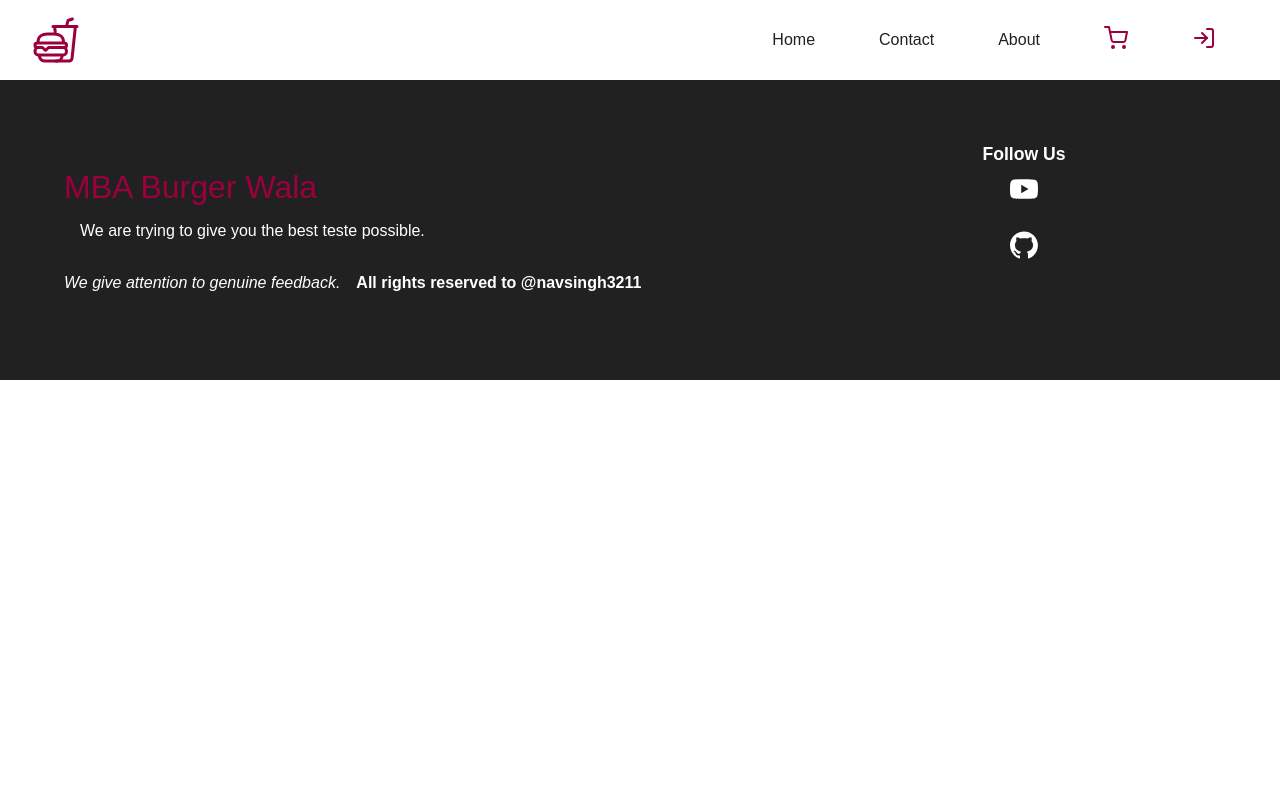
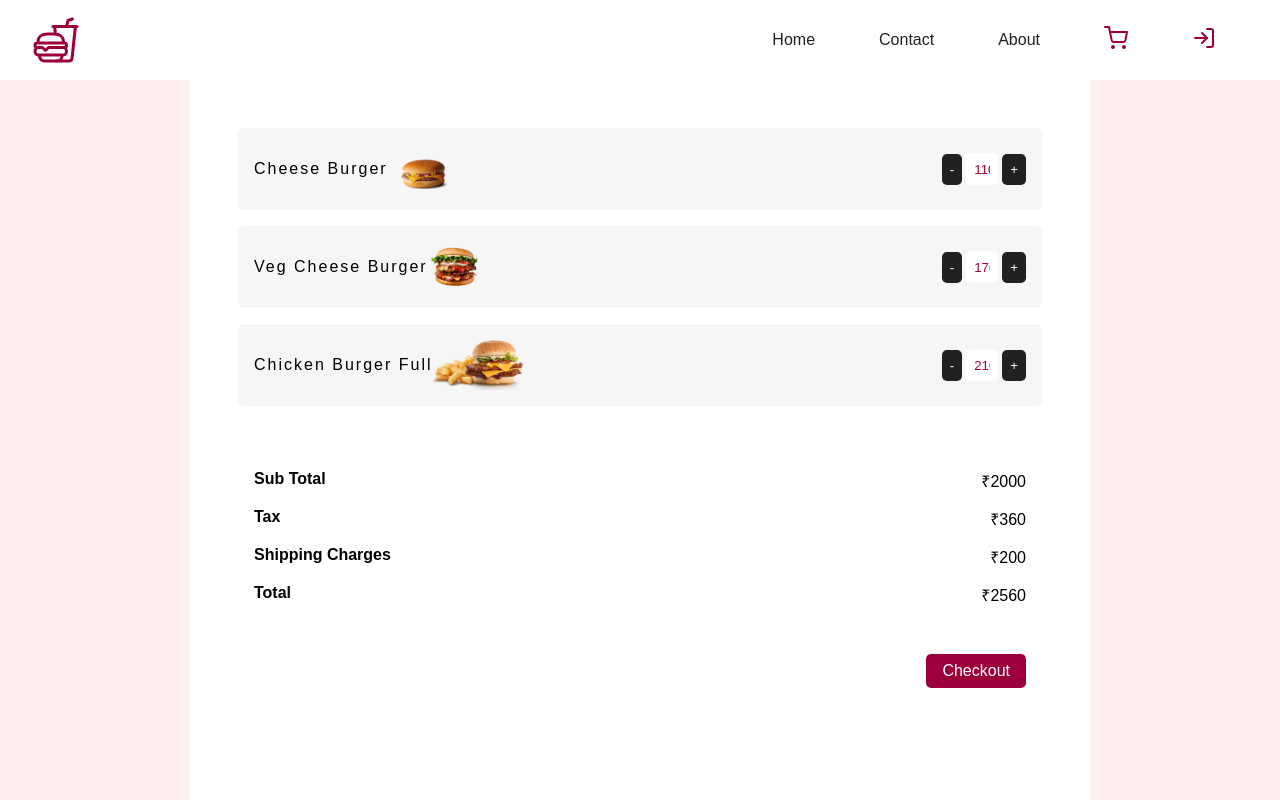
Before and after one commit to navsingh3211/MBABURGERWALA, a React (Create React App) app in the folder frontend/: page /cart in a window 1280 px wide. Shown: the top 800 px of the page. Built offline with nearby package versions, Linux system fonts and the light colour scheme.

Commit message:
cart design

```diff
--- a/frontend/src/App.js
+++ b/frontend/src/App.js
@@ -3,6 +3,7 @@ import Home from "./components/home/Home";
 import Header from "./components/layout/Header";
 import Footer from "./components/layout/Footer";
 import Contact from "./components/contact/Contact";
+import Cart from "./components/cart/Cart";
 
 
 import "./styles/app.scss";
@@ -12,6 +13,8 @@ import "./styles/founder.scss";
 import "./styles/menu.scss";
 import "./styles/footer.scss";
 import "./styles/contact.scss";
+import "./styles/cart.scss";
+
 
 
 
@@ -23,6 +26,7 @@ function App() {
       <Routes>
         <Route path="/" element={<Home />}></Route>
         <Route path="/contact" element={<Contact />}></Route>
+        <Route path="/cart" element={<Cart />}></Route>
       </Routes>
 
       <Footer />
--- /dev/null
+++ b/frontend/src/components/cart/Cart.jsx
@@ -0,0 +1,80 @@
+import React from "react";
+import burger1 from "../../assets/burger1.png";
+import burger2 from "../../assets/burger2.png";
+import burger3 from "../../assets/burger3.png";
+import { Link } from "react-router-dom";
+
+// import { motion } from "framer-motion";
+// import me from "../../assets/founder.jpg";
+
+const CartItem = ({ value, title, img, increment, decrement }) => (
+  <div className="cartItem">
+    <div>
+      <h4>{title}</h4>
+      <img src={img} alt="Item" />
+    </div>
+
+    <div>
+      <button onClick={decrement}>-</button>
+      <input type="number" readOnly value={value} />
+      <button onClick={increment}>+</button>
+    </div>
+  </div>
+);
+const Cart = () => {
+  const increment = (item) => {};
+  const decrement = (item) => {};
+
+  return (
+    <section className="cart">
+      <main>
+        <CartItem
+          title={"Cheese Burger"}
+          img={burger1}
+          value={110}
+          increment={() => increment(1)}
+          decrement={() => decrement(1)}
+        />
+        <CartItem
+          title={"Veg Cheese Burger"}
+          img={burger2}
+          value={170}
+          increment={() => increment(2)}
+          decrement={() => decrement(2)}
+        />
+        <CartItem
+          title={"Chicken Burger Full"}
+          img={burger3}
+          value={210}
+          increment={() => increment(3)}
+          decrement={() => decrement(3)}
+        />
+        <article>
+          <div>
+            <h4>Sub Total</h4>
+            <p>₹{2000}</p>
+          </div>
+
+          <div>
+            <h4>Tax</h4>
+            <p>₹{2000 * 0.18}</p>
+          </div>
+
+          <div>
+            <h4>Shipping Charges</h4>
+            <p>₹{200}</p>
+          </div>
+
+          <div>
+            <h4>Total</h4>
+            <p>₹{2000 + 2000 * 0.18 + 200}</p>
+          </div>
+
+          <Link to="/shipping">Checkout</Link>
+        </article>
+      </main>
+    </section>
+  );
+};
+
+export default Cart;
--- a/frontend/src/components/home/MenuCard.jsx
+++ b/frontend/src/components/home/MenuCard.jsx
@@ -1,6 +1,5 @@
 import React from "react";
 import { motion } from "framer-motion";
-// import me from "../../assets/founder.jpg";
 
 const MenuCard = ({ itemNum, burgerSrc, price, title, handler, delay = 0}) => {
   return (
--- /dev/null
+++ b/frontend/src/styles/cart.scss
@@ -0,0 +1,94 @@
+@import "colors";
+
+.cart {
+    background-color: $pink;
+    width: 100%;
+    height: 100vh;
+
+    >main {
+        height: 100%;
+        background-color: white;
+        max-width: 900px;
+        margin: auto;
+        padding: 2rem;
+
+        >article {
+            padding: 2rem;
+
+            >div {
+                display: flex;
+                justify-content: space-between;
+                margin: 1rem 0;
+            }
+
+            >a {
+                background-color: $red;
+                color: white;
+                padding: 0.5rem 1rem;
+                border-radius: 5px;
+                text-align: center;
+                margin-top: 2rem;
+                float: right;
+            }
+        }
+    }
+}
+
+.cartItem {
+    background-color: rgb(246, 246, 246);
+    margin: 1rem;
+    display: flex;
+    align-items: center;
+    justify-content: space-between;
+    padding: 1rem;
+    border-radius: 5px;
+
+    >div {
+        display: flex;
+        align-items: center;
+
+        >h4 {
+            font-weight: 200;
+            letter-spacing: 2px;
+        }
+
+        >img {
+            height: 50px;
+        }
+
+        >input {
+            text-align: center;
+            width: 2rem;
+            height: 2rem;
+            padding: 0.5rem;
+            border: none;
+            margin: 0.25rem;
+            outline: none;
+            border-radius: 5px;
+            color: $red;
+
+            &::-webkit-outer-spin-button,
+            &::-webkit-inner-spin-button {
+                -webkit-appearance: none;
+                margin: 0%;
+            }
+        }
+
+        >button {
+            cursor: pointer;
+            border: none;
+            padding: 0.5rem;
+            background-color: $dark;
+            color: white;
+            border-radius: 5px;
+        }
+    }
+}
+
+@media screen and (max-width: 600px) {
+    .cart>main>article>a {
+        float: none;
+        display: block;
+        width: 100%;
+    }
+}
```
